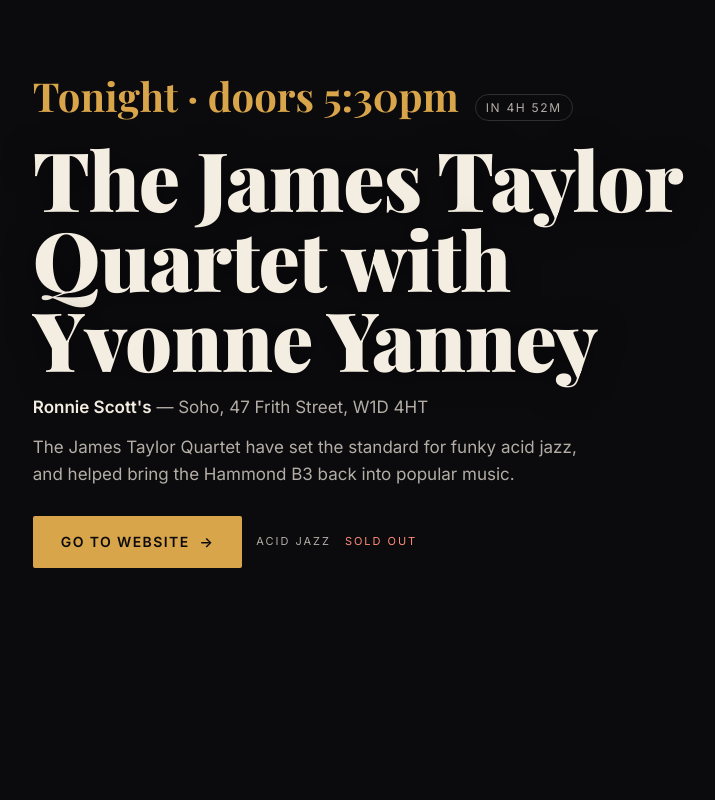
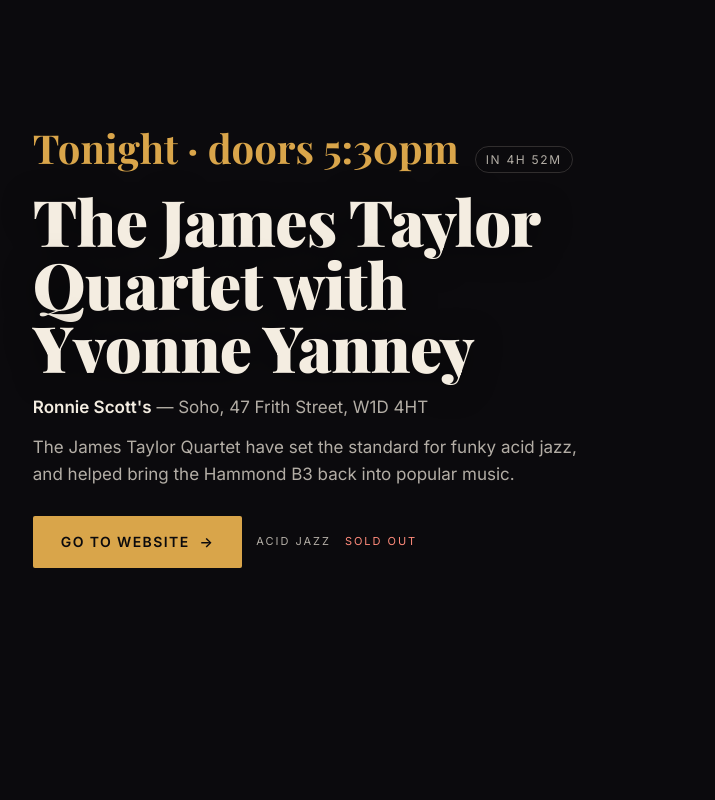
Before and after one commit to micahkjos/london-jazz-blues, a website: page public/index.html in a window 1280 px wide. Shown: the part 2900-3700 px from the top of the page, without its empty margins (44-759 px from the left). Drawn offline with nearby package versions, Linux system fonts and the light colour scheme; a web font is replaced by a local one.

Commit message:
Smaller, balanced gig titles
Co-Authored-By: Claude Opus 5.5 <noreply@anthropic.com>

```diff
--- a/public/styles.css
+++ b/public/styles.css
@@ -199,7 +199,8 @@ main { position: relative; z-index: 1; }
   margin: 0;
   font-family: var(--serif);
   font-weight: 900;
-  font-size: clamp(40px, 6.4vw, 92px);
+  font-size: clamp(36px, 5vw, 76px);
+  text-wrap: balance;
   line-height: 0.98;
   letter-spacing: -0.01em;
   text-shadow: 0 2px 30px rgba(0, 0, 0, 0.5);
```
